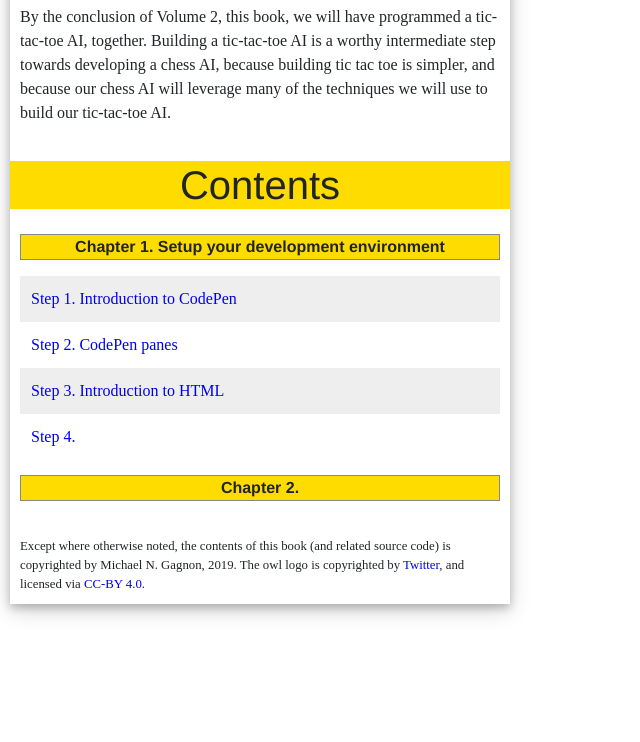
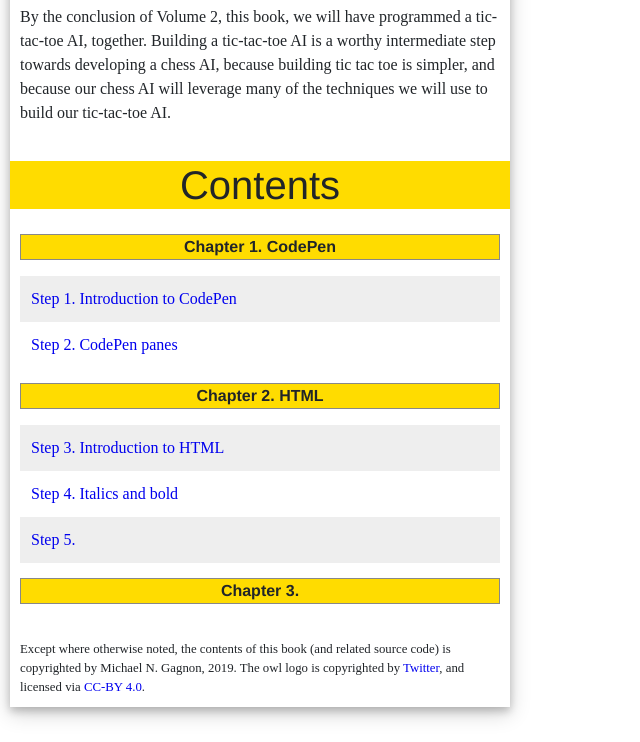
Before and after one commit to mikegagnon/js, a PHP site: page /vol2/index.php in a window 1280 px wide. Shown: the part 574-1316 px from the top of the page, without its empty margins (0-640 px from the left). Run offline with PHP 8.4, Linux system fonts and the light colour scheme.

Commit message:
italics and bold

```diff
--- a/sidenote.php
+++ b/sidenote.php
@@ -199,4 +199,13 @@ function codestr($line) {
     return "<code class='language-javascript'>$line</code>";
 }
 
+function codehtml($line) {
+    echo codestrhtml($line);
+}
+
+function codestrhtml($line) {
+    $x = htmlspecialchars($line);
+    return "<code class='language-html'>$x</code>";
+}
+
 ?>
--- a/vol2/index.php
+++ b/vol2/index.php
@@ -133,7 +133,7 @@ $(SNIPPETS).append(`<div id='${SNIPPETS_TABLE_WRAPPER.substr(1)}'></div>`);
 
 <?
 ################################################################################
-partheader('Setup your development environment'); ##############################
+partheader('CodePen'); ##############################
 ################################################################################
 ?>
 
@@ -207,16 +207,53 @@ stepheader('note-codepen-howto', 'CodePen panes'); ?>
 <? stepoverview(); ?>
 <? stepfooter(); ?>
 
+<?
+################################################################################
+partheader('HTML'); ##############################
+################################################################################
+?>
+
 <? #############################################################################
 stepheader('note-intro-html', 'Introduction to HTML'); ?>
 
+    <p>Whereas JavaScript is a programming language, HTML is <i>markup language</i>.
+    That is, HTML is a language that allows us to “mark up” documents.
+    Let’s look at some examples.</p>
+
     <p>In the HTML pane for <a target="_blank" href="https://codepen.io/pen">CodePen</a>, type in the following:</p>
 
-<? prehtml("<h1>This is an example of HTML</h1>") ?>
+<? prehtml("This is just some plain text.") ?>
+
+    <p>The text you entered should automatically appear in the web-page pane:</p>
+
+    <? screenshot_vol2('codepen-plaintext.png', True, True) ?>
 
 <? stepoverview(); ?>
+<? stepfooter(); ?>
 
+<? #############################################################################
+stepheader('note-i-b', 'Italics and bold'); ?>
+
+    <p>In the HTML pane, replace the old text with this new text:</p>
+
+<? prehtml("This is just some plain text.
+<i>This text is italicized.</i>
+<b>This text is bolded.</b>
+<i><b>This text is italicized and bolded.</b></i>") ?>
+
+    <? screenshot_vol2('codepen-i-b.png', True, True) ?>
+
+    <p><? codehtml('<i>') ?> is a &ldquo;tag,&rdquo; and <? codehtml('</i>') ?> is a &ldquo;closing tag.&rdquo;
+        Similarly, <? codehtml('<b>') ?> is a tag, and <? codehtml('</b>') ?> is a closing tag.</p>
+
+    <p><? codehtml('<i>') ?> tags create italicized text, and <? codehtml('<b>') ?> tags create bold text.</p>
+
+    <p>Notice how in the HTML pane, each sentence is on its own line, yet in the web-page pane each sentence appears one after the other.</p>
+
+<? stepoverview(); ?>
 <? stepfooter(); ?>
+
+
 
 
 
@@ -231,7 +268,6 @@ stepheader('note-intro-html', 'Introduction to HTML'); ?>
 stepheader('note-x', ''); ?>
 
 <? stepoverview(); ?>
-
 <? stepfooter(); ?>
 
 <? #############################################################################
```
Also changed, not shown: vol2/img/codepen-i-b.png (added), vol2/img/codepen-plaintext.png (added).
